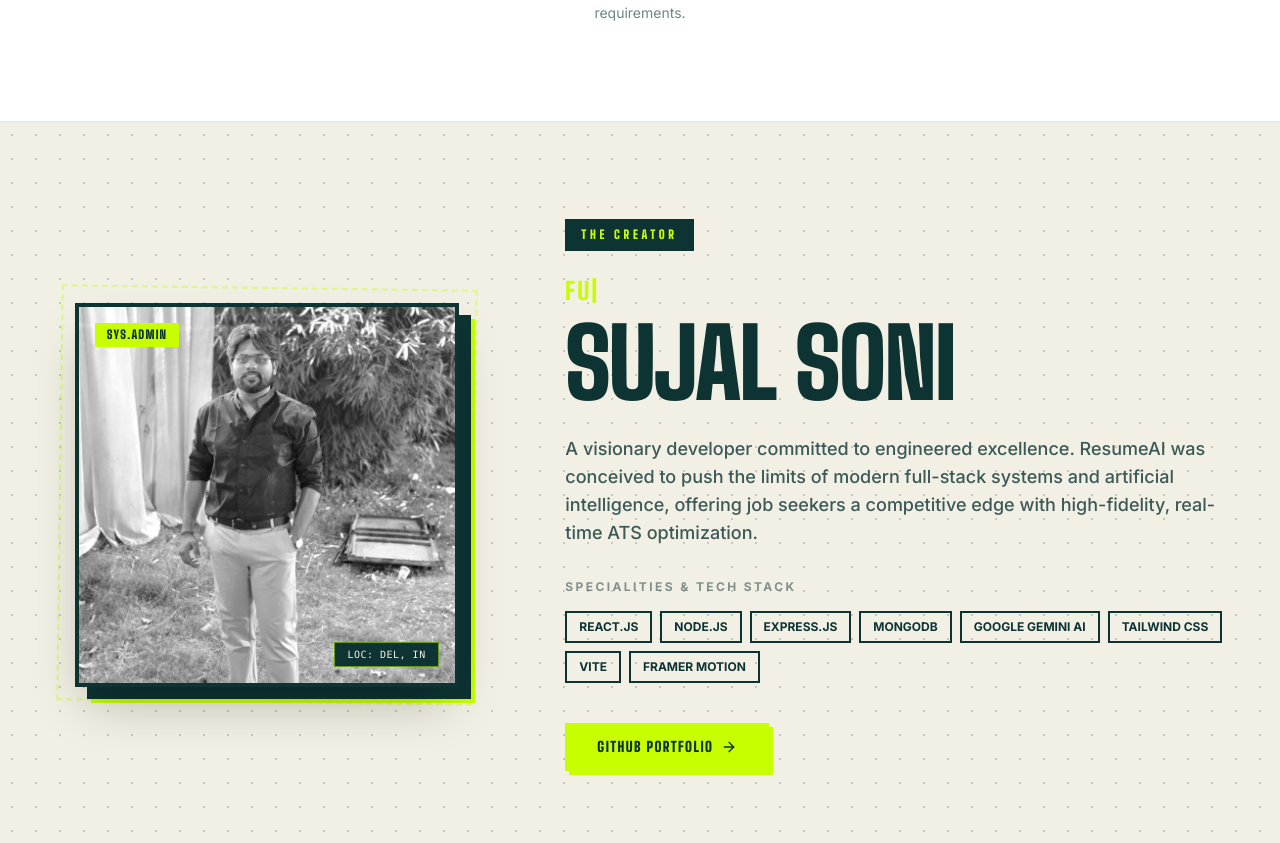
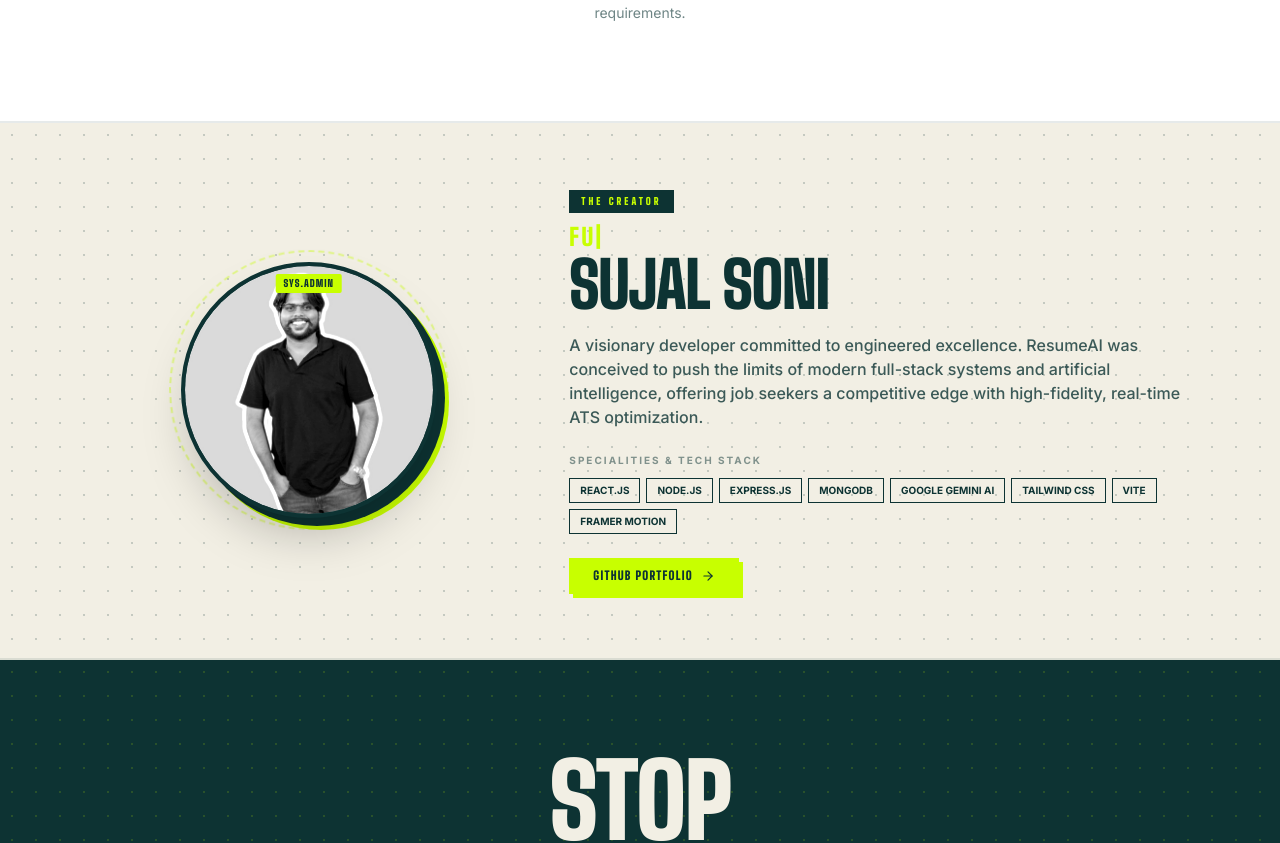
Before and after one commit to sujalsoni11/resume-analyzer, a React (Vite) app in the folder frontend/: page / in a window 1280 px wide. Shown: the part 2446-3289 px from the top of the page. Built offline with nearby package versions, Linux system fonts and the light colour scheme; no server answers.

Commit message:
feat: make creator section compact, photo circular and remove location

```diff
--- a/frontend/src/pages/Landing.jsx
+++ b/frontend/src/pages/Landing.jsx
@@ -434,40 +434,37 @@ export default function Landing() {
       </section>
 
       {/* ── MEET THE CREATOR ─────────────────────────────────── */}
-      <section className="py-24 dot-grid bg-cream dark:bg-teal-900 border-b-2 border-dark-teal/10 overflow-hidden">
-        <div className="max-w-7xl mx-auto px-4 sm:px-6 lg:px-8">
-          <div className="grid lg:grid-cols-12 gap-12 lg:gap-16 items-center">
+      <section className="py-16 dot-grid bg-cream dark:bg-teal-900 border-b-2 border-dark-teal/10 overflow-hidden">
+        <div className="max-w-6xl mx-auto px-4 sm:px-6 lg:px-8">
+          <div className="grid lg:grid-cols-12 gap-8 lg:gap-12 items-center">
 
             {/* Left: Avatar with animations */}
             <div className="lg:col-span-5 flex justify-center order-2 lg:order-1">
               <div className="relative group">
-                {/* Decorative border boxes */}
+                {/* Decorative rotating border box */}
                 <motion.div
                   initial={{ rotate: 0 }}
                   animate={{ rotate: 360 }}
                   transition={{ duration: 25, repeat: Infinity, ease: 'linear' }}
-                  className="absolute -inset-4 border-2 border-dashed border-lime/40 group-hover:border-lime/80 transition-colors"
+                  className="absolute -inset-3 border-2 border-dashed border-lime/40 group-hover:border-lime/80 rounded-full transition-colors"
                 />
 
                 {/* Sharp neon lime background shadow */}
-                <div className="absolute inset-0 bg-dark-teal translate-x-3 translate-y-3 shadow-sharp-lime transition-transform group-hover:translate-x-1 group-hover:translate-y-1" />
+                <div className="absolute inset-0 bg-dark-teal translate-x-2 translate-y-2 rounded-full shadow-sharp-lime transition-transform group-hover:translate-x-1 group-hover:translate-y-1" />
 
                 {/* Main Avatar Container */}
-                <div className="relative border-4 border-dark-teal dark:border-cream bg-dark-teal overflow-hidden aspect-square w-72 md:w-80 lg:w-96 shadow-2xl">
+                <div className="relative border-4 border-dark-teal dark:border-cream bg-dark-teal rounded-full overflow-hidden w-60 h-60 md:w-64 md:h-64 shadow-2xl">
                   <motion.img
                     whileHover={{ scale: 1.05 }}
                     transition={{ duration: 0.4 }}
-                    src="/sujal_soni_avatar.jpg"
+                    src="/sujal_soni_avatar.png"
                     alt="Sujal Soni - Creator"
-                    className="w-full h-full object-cover filter grayscale contrast-125 group-hover:grayscale-0 transition-all duration-500"
+                    className="w-full h-full object-cover filter grayscale contrast-125 group-hover:grayscale-0 transition-all duration-500 rounded-full"
                   />
 
-                  {/* Futuristic overlay elements */}
-                  <div className="absolute top-4 left-4 bg-lime text-dark-teal px-3 py-1 font-display font-black text-xs uppercase tracking-widest">
+                  {/* Futuristic overlay badge */}
+                  <div className="absolute top-2 left-1/2 -translate-x-1/2 bg-lime text-dark-teal px-2 py-0.5 font-display font-black text-[10px] uppercase tracking-widest rounded-sm">
                     SYS.ADMIN
-                  </div>
-                  <div className="absolute bottom-4 right-4 bg-dark-teal border border-lime/50 text-cream px-3 py-1 font-mono text-[10px] tracking-wider uppercase">
-                    LOC: DEL, IN
                   </div>
                 </div>
               </div>
@@ -476,13 +473,13 @@ export default function Landing() {
             {/* Right: Info and Text Details */}
             <div className="lg:col-span-7 order-1 lg:order-2">
               <FadeUp>
-                <div className="mb-6">
-                  <span className="font-display text-xs font-black uppercase tracking-[0.3em] text-lime bg-dark-teal px-4 py-2 inline-block mb-6">
+                <div className="mb-4">
+                  <span className="font-display text-[10px] font-black uppercase tracking-[0.3em] text-lime bg-dark-teal px-3 py-1 inline-block mb-3">
                     THE CREATOR
                   </span>
 
                   {/* Dynamic typewriter typo effect */}
-                  <div className="h-8 mb-2 flex items-center">
+                  <div className="h-6 mb-1 flex items-center">
                     <Typewriter
                       words={['Full-Stack Developer', 'AI Solutions Architect', 'Creator of ResumeAI']}
                       speed={80}
@@ -491,8 +488,8 @@ export default function Landing() {
                   </div>
 
                   <h2
-                    className="font-display font-black text-dark-teal dark:text-cream uppercase leading-none mb-6"
-                    style={{ fontSize: 'clamp(56px, 8vw, 96px)' }}
+                    className="font-display font-black text-dark-teal dark:text-cream uppercase leading-none mb-3"
+                    style={{ fontSize: 'clamp(40px, 6vw, 64px)' }}
                   >
                     SUJAL SONI
                   </h2>
@@ -500,25 +497,25 @@ export default function Landing() {
               </FadeUp>
 
               <FadeUp delay={0.15}>
-                <p className="text-dark-teal/80 dark:text-cream/80 text-base md:text-lg mb-8 leading-relaxed font-medium">
+                <p className="text-dark-teal/80 dark:text-cream/80 text-sm md:text-base mb-6 leading-relaxed font-medium">
                   A visionary developer committed to engineered excellence. ResumeAI was conceived to push the limits of modern full-stack systems and artificial intelligence, offering job seekers a competitive edge with high-fidelity, real-time ATS optimization.
                 </p>
               </FadeUp>
 
               {/* Technologies / Specialities Grid */}
               <FadeUp delay={0.25}>
-                <div className="mb-10">
-                  <p className="text-xs font-bold text-dark-teal/50 dark:text-cream/40 uppercase tracking-[0.2em] mb-4">
+                <div className="mb-6">
+                  <p className="text-[10px] font-bold text-dark-teal/50 dark:text-cream/40 uppercase tracking-[0.2em] mb-2.5">
                     SPECIALITIES & TECH STACK
                   </p>
-                  <div className="flex flex-wrap gap-2">
+                  <div className="flex flex-wrap gap-1.5">
                     {[
                       'React.js', 'Node.js', 'Express.js', 'MongoDB',
                       'Google Gemini AI', 'Tailwind CSS', 'Vite', 'Framer Motion'
                     ].map(tech => (
                       <span
                         key={tech}
-                        className="text-xs font-bold px-3 py-1.5 uppercase border-2 border-dark-teal text-dark-teal dark:text-cream dark:border-cream hover:bg-dark-teal hover:text-cream dark:hover:bg-cream dark:hover:text-dark-teal transition-all duration-300"
+                        className="text-[10px] font-bold px-2.5 py-1 uppercase border border-dark-teal text-dark-teal dark:text-cream dark:border-cream hover:bg-dark-teal hover:text-cream dark:hover:bg-cream dark:hover:text-dark-teal transition-all duration-300"
                       >
                         {tech}
                       </span>
@@ -534,11 +531,11 @@ export default function Landing() {
                     href="https://github.com/sujalsoni11"
                     target="_blank"
                     rel="noopener noreferrer"
-                    className="inline-flex items-center gap-2 px-8 py-3.5 font-display font-black text-sm uppercase tracking-widest text-dark-teal transition-all hover:bg-lime-dark active:scale-95 shadow-sharp-lime"
+                    className="inline-flex items-center gap-2 px-6 py-2.5 font-display font-black text-xs uppercase tracking-widest text-dark-teal transition-all hover:bg-lime-dark active:scale-95 shadow-sharp-lime"
                     style={{ background: '#C8FF00' }}
                   >
                     GITHUB PORTFOLIO
-                    <ArrowRight className="w-4 h-4" />
+                    <ArrowRight className="w-3.5 h-3.5" />
                   </a>
                 </div>
               </FadeUp>
```
Also changed, not shown: frontend/public/sujal_soni_avatar.jpg (deleted), frontend/public/sujal_soni_avatar.png (added).
